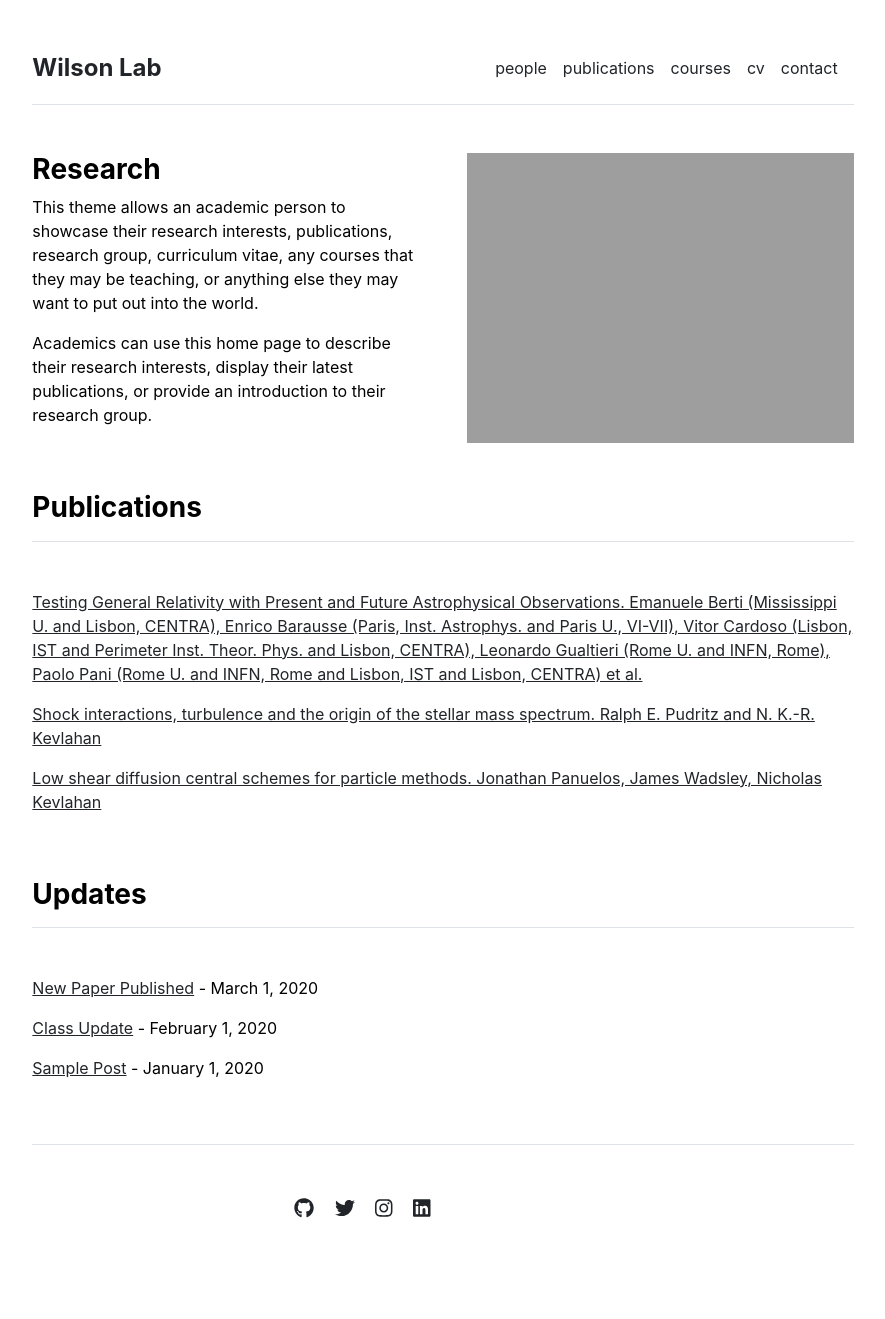
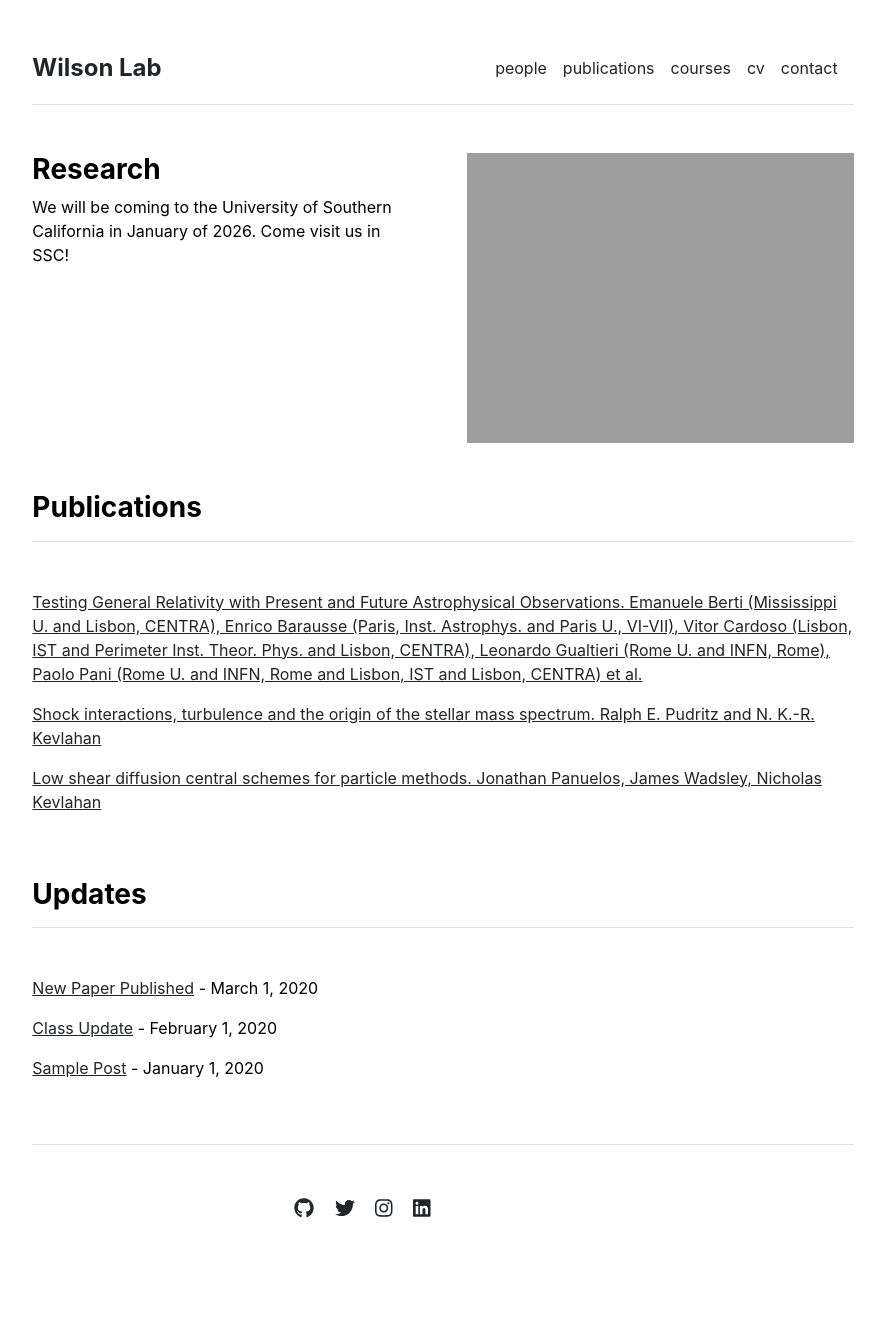
Before and after one commit to c-b-wilson-lab/c-b-wilson-lab, a Jekyll site: the page built from index.md, in a window 1280 px wide. Shown: the whole page, without its empty margins (197-1082 px from the left). Built offline with Jekyll 4.4.1, drawn with Linux system fonts in a browser that asks for light colours.

Commit message:
update index

```diff
--- a/index.md
+++ b/index.md
@@ -3,6 +3,4 @@ layout: home
 title: "Home"
 ---
 
-This theme allows an academic person to showcase their research interests, publications, research group, curriculum vitae, any courses that they may be teaching, or anything else they may want to put out into the world.
-
-Academics can use this home page to describe their research interests, display their latest publications, or provide an introduction to their research group.
+We will be coming to the University of Southern California in January of 2026. Come visit us in SSC!
```
Also changed, not shown: people/primary-investigator.md (+1 -1 lines).
